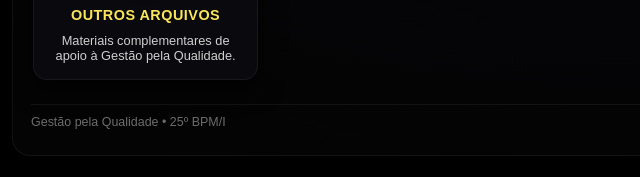
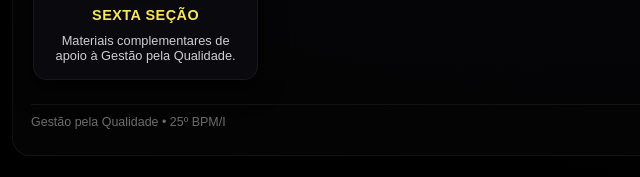
Before and after one commit to Fenille/25qualidade, a plain HTML site: page index.html in a window 1280 px wide. Shown: the part 1055-1232 px from the top of the page, 0-640 px from the left. Drawn offline with Linux system fonts and the light colour scheme.

Commit message:
Update index.html

```diff
--- a/index.html
+++ b/index.html
@@ -660,7 +660,7 @@
       <div class="pasta-card">
         <a href="https://www7.intranet.policiamilitar.sp.gov.br/unidades/6empm/wordpress/" target="_blank" rel="noopener noreferrer">
           <img src="pasta.png" alt="SEXTA SEÇÃO">
-          <div class="pasta-titulo">Outros Arquivos</div>
+          <div class="pasta-titulo">SEXTA SEÇÃO</div>
           <div class="pasta-desc">Materiais complementares de apoio à Gestão pela Qualidade.</div>
         </a>
       </div>
```
